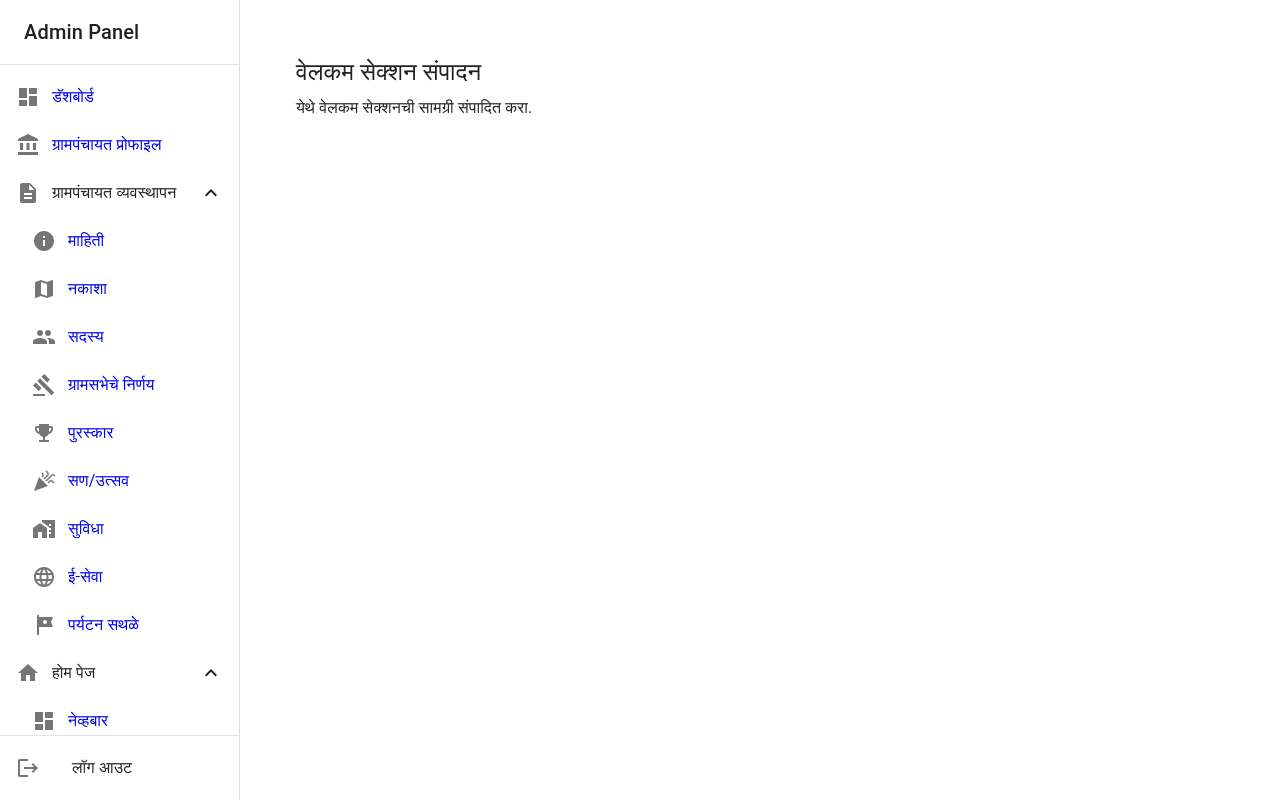
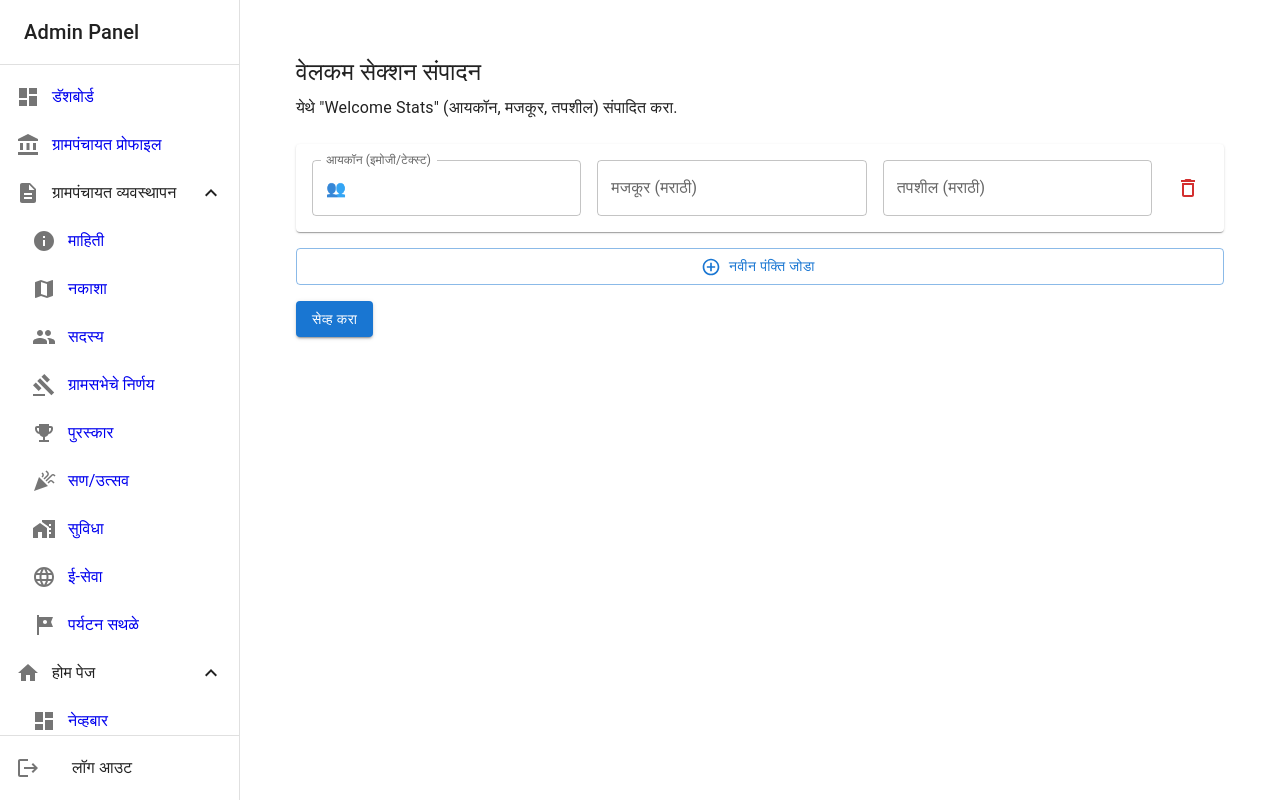
Before and after one commit to bhushannaikwade83-cmd/GRAMPANCHAYAT-WEBSITE, a React (Vite) app: page /admin/home/welcome in a window 1280 px wide. Built offline with nearby package versions, Linux system fonts and the light colour scheme; no server answers; the database is empty.

Commit message:
others part is fully completed

```diff
--- a/src/admin/pages/home/ManageHomeWelcome.jsx
+++ b/src/admin/pages/home/ManageHomeWelcome.jsx
@@ -1,15 +1,118 @@
-import React from 'react';
-import { Box, Typography } from '@mui/material';
+import React, { useEffect, useState } from 'react';
+import { Box, Typography, TextField, IconButton, Button, Stack, Paper } from '@mui/material';
+import { AddCircleOutline, DeleteOutline } from '@mui/icons-material';
+import { db } from '../../../firebase';
+import { doc, getDoc, setDoc } from 'firebase/firestore';
 
 const ManageHomeWelcome = () => {
+  const [stats, setStats] = useState([
+    { icon: '👥', text: '', detail: '' }
+  ]);
+  const [loading, setLoading] = useState(true);
+  const [saving, setSaving] = useState(false);
+
+  useEffect(() => {
+    const fetchExisting = async () => {
+      try {
+        const ref = doc(db, 'home', 'welcome');
+        const snap = await getDoc(ref);
+        if (snap.exists()) {
+          const data = snap.data();
+          if (Array.isArray(data?.stats) && data.stats.length > 0) {
+            setStats(data.stats.map(s => ({ icon: s.icon || '', text: s.text || '', detail: s.detail || '' })));
+          }
+        }
+      } catch (e) {
+        console.error('Error loading welcome stats', e);
+      } finally {
+        setLoading(false);
+      }
+    };
+    fetchExisting();
+  }, []);
+
+  const handleChange = (index, field, value) => {
+    setStats(prev => prev.map((item, i) => i === index ? { ...item, [field]: value } : item));
+  };
+
+  const addRow = () => {
+    setStats(prev => [...prev, { icon: '', text: '', detail: '' }]);
+  };
+
+  const removeRow = (index) => {
+    setStats(prev => prev.filter((_, i) => i !== index));
+  };
+
+  const saveChanges = async () => {
+    try {
+      setSaving(true);
+      const cleaned = stats
+        .map(s => ({ icon: (s.icon || '').trim(), text: (s.text || '').trim(), detail: (s.detail || '').trim() }))
+        .filter(s => s.icon || s.text || s.detail);
+
+      const ref = doc(db, 'home', 'welcome');
+      await setDoc(ref, { stats: cleaned }, { merge: true });
+      alert('Saved successfully!');
+    } catch (e) {
+      console.error('Error saving welcome stats', e);
+      alert('सेव्ह करताना समस्या आली. पुन्हा प्रयत्न करा.');
+    } finally {
+      setSaving(false);
+    }
+  };
+
   return (
     <Box sx={{ p: 4 }}>
       <Typography variant="h5" gutterBottom>
         वेलकम सेक्शन संपादन
       </Typography>
-      <Typography variant="body1">
-        येथे वेलकम सेक्शनची सामग्री संपादित करा.
+      <Typography variant="body1" sx={{ mb: 3 }}>
+        येथे "Welcome Stats" (आयकॉन, मजकूर, तपशील) संपादित करा.
       </Typography>
+
+      {loading ? (
+        <Typography variant="body2">लोड होत आहे...</Typography>
+      ) : (
+        <Stack spacing={2}>
+          {stats.map((row, index) => (
+            <Paper key={index} sx={{ p: 2 }} elevation={1}>
+              <Stack direction={{ xs: 'column', sm: 'row' }} spacing={2} alignItems={{ xs: 'stretch', sm: 'center' }}>
+                <TextField
+                  label="आयकॉन (इमोजी/टेक्स्ट)"
+                  value={row.icon}
+                  onChange={(e) => handleChange(index, 'icon', e.target.value)}
+                  fullWidth
+                />
+                <TextField
+                  label="मजकूर (मराठी)"
+                  value={row.text}
+                  onChange={(e) => handleChange(index, 'text', e.target.value)}
+                  fullWidth
+                />
+                <TextField
+                  label="तपशील (मराठी)"
+                  value={row.detail}
+                  onChange={(e) => handleChange(index, 'detail', e.target.value)}
+                  fullWidth
+                />
+                <IconButton aria-label="remove" color="error" onClick={() => removeRow(index)}>
+                  <DeleteOutline />
+                </IconButton>
+              </Stack>
+            </Paper>
+          ))}
+
+          <Button variant="outlined" startIcon={<AddCircleOutline />} onClick={addRow}>
+            नवीन पंक्ति जोडा
+          </Button>
+
+          <Box>
+            <Button variant="contained" onClick={saveChanges} disabled={saving}>
+              {saving ? 'सेव्ह होत आहे...' : 'सेव्ह करा'}
+            </Button>
+          </Box>
+        </Stack>
+      )}
     </Box>
   );
 };
--- a/src/components/Welcome.jsx
+++ b/src/components/Welcome.jsx
@@ -1,10 +1,14 @@
 import React, { useState, useEffect } from "react";
+import { db } from "../firebase";
+import { doc, getDoc } from "firebase/firestore";
 
 const Welcome = () => {
   const [isMobile, setIsMobile] = useState(window.innerWidth < 768);
   const [statsVisible, setStatsVisible] = useState(false);
   const [mousePosition, setMousePosition] = useState({ x: 0, y: 0 });
   const [hoveredStat, setHoveredStat] = useState(null);
+  const [loading, setLoading] = useState(true);
+  const [fetchedStats, setFetchedStats] = useState(null);
 
   useEffect(() => {
     const handleResize = () => setIsMobile(window.innerWidth < 768);
@@ -24,12 +28,30 @@ const Welcome = () => {
     });
   };
 
-  const stats = [
-    { icon: "👥", text: "1200+ नागरिक", detail: "सक्रिय नागरिक" },
-    { icon: "🏠", text: "250+ कुटुंबे", detail: "नोंदणीकृत कुटुंबे" },
-    { icon: "🌾", text: "शेती विकास", detail: "आधुनिक तंत्रज्ञान" },
-    { icon: "💡", text: "डिजिटल सेवा", detail: "24/7 ऑनलाइन" }
-  ];
+  useEffect(() => {
+    const loadStats = async () => {
+      try {
+        const ref = doc(db, 'home', 'welcome');
+        const snap = await getDoc(ref);
+        if (snap.exists()) {
+          const data = snap.data();
+          if (Array.isArray(data?.stats)) {
+            setFetchedStats(data.stats);
+          } else {
+            setFetchedStats([]);
+          }
+        } else {
+          setFetchedStats([]);
+        }
+      } catch (e) {
+        console.error('Error fetching welcome stats', e);
+        setFetchedStats([]);
+      } finally {
+        setLoading(false);
+      }
+    };
+    loadStats();
+  }, []);
 
   return (
     <section
@@ -121,6 +143,9 @@ const Welcome = () => {
         </p>
 
         {/* Interactive Quick Stats */}
+        {loading ? (
+          <p style={{ marginTop: '24px' }}>लोड होत आहे...</p>
+        ) : (fetchedStats && fetchedStats.length > 0 ? (
           <div style={{
             display: 'flex',
             justifyContent: 'center',
@@ -128,7 +153,7 @@ const Welcome = () => {
             marginTop: '30px',
             flexWrap: 'wrap'
           }}>
-          {stats.map((item, i) => (
+            {fetchedStats.map((item, i) => (
               <div
                 key={i}
                 onMouseEnter={() => setHoveredStat(i)}
@@ -179,6 +204,9 @@ const Welcome = () => {
               </div>
             ))}
           </div>
+        ) : (
+          <p style={{ marginTop: '24px' }}>डेटा उपलब्ध नाही</p>
+        ))}
       </div>
 
       <style>{`
```
Lines whose indentation alone changed are shown as unchanged.
